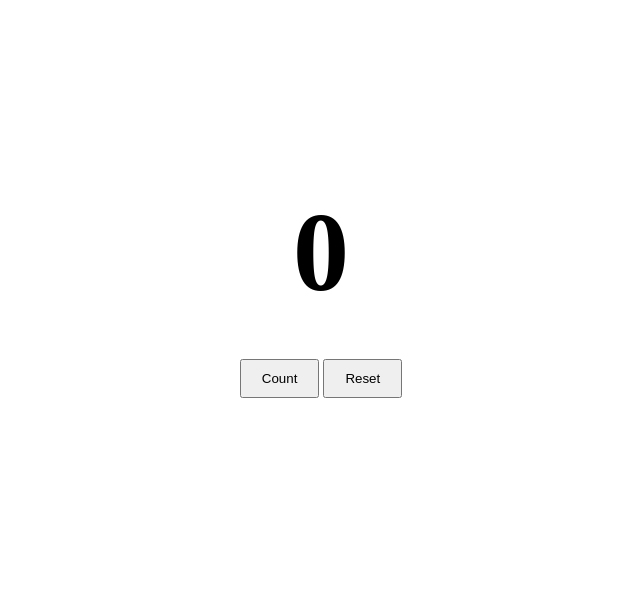
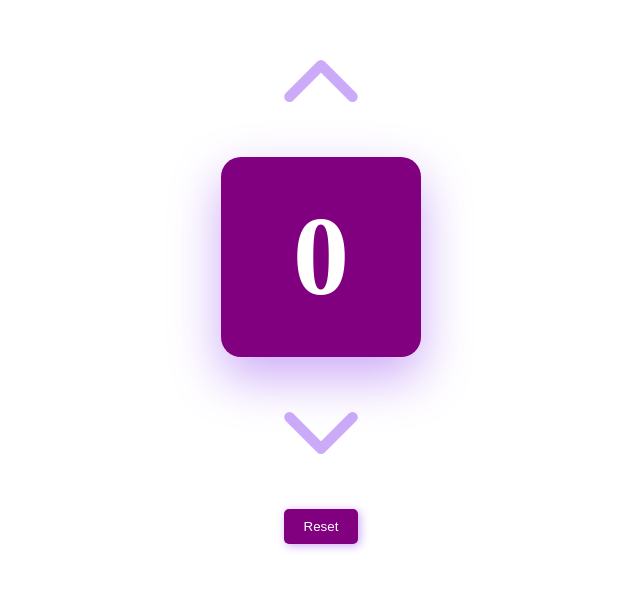
Before and after one commit to TheGoodSpirit/System-JS, a plain HTML site: page Projects/Counter/index.html in a window 1280 px wide. Shown: the part 116-706 px from the top of the page, without its empty margins (319-959 px from the left). Drawn offline with nearby package versions, Linux system fonts and the light colour scheme.

Commit message:
Counter Program Completed

```diff
--- a/Projects/Counter/app.js
+++ b/Projects/Counter/app.js
@@ -1,4 +1,7 @@
 let counter = 0 ;
 let count = document.getElementById("Count");
+document.getElementById("resetBtn").style.userSelect = "none";
+count.style.userSelect = "none";
 let add = () => count.innerHTML = (counter = (counter + 1));
+let remove = () => count.innerHTML = (counter = (counter - 1));
 let reset = () => count.innerHTML = (counter = 0);
--- a/Projects/Counter/index.html
+++ b/Projects/Counter/index.html
@@ -6,13 +6,17 @@
     <meta http-equiv="X-UA-Compatible" content="ie=edge">
     <title>Counter Program</title>
     <link rel="stylesheet" href="style.css">
+    <!-- importing icons -->
+    <script type="module" src="https://unpkg.com/ionicons@7.1.0/dist/ionicons/ionicons.esm.js"></script>
+<script nomodule src="https://unpkg.com/ionicons@7.1.0/dist/ionicons/ionicons.js"></script>
 </head>
 <body>
     <section>
+        <ion-icon onclick="remove();" name="chevron-up-outline"></ion-icon>
         <h1 id="Count">0</h1>
-        <div class="btn">
-            <button onclick="add();">Count</button>
-            <button onclick="reset();">Reset</button>
+        <ion-icon onclick="add();" name="chevron-down-outline"></ion-icon>
+        <div class="reset">
+            <button id="resetBtn" onclick="reset();">Reset</button>
         </div>
     </section>
 </body>
--- a/Projects/Counter/style.css
+++ b/Projects/Counter/style.css
@@ -17,10 +17,32 @@ section {
     flex-direction: column ;
 }
 #Count {
-    margin: 20px;
+    min-width: 200px;
+    min-height: 200px;
     font-size: 7rem;
+    color: #fff;;
+    background: purple;
+    display: flex;
+    border-radius: 20px;
+    align-items: center;
+    justify-content: center;
+    box-shadow: 0px 20px 50px rgba(142, 68, 240, 0.454);
 }
-button {
-    margin: 2px 0px;
+ion-icon {
+    font-size: 7rem;
+    color: rgba(142, 68, 240, 0.454);
+}
+ion-icon:hover,
+#resetBtn:hover {
+    transform: scale(1.1);
+    cursor: pointer;
+}
+#resetBtn {
     padding: 10px 20px;
+    border: none;
+    outline: none;
+    border-radius: 5px;
+    color: #FFF;
+    background: purple;
+    box-shadow: 2px 2px 10px rgba(142, 68, 240, 0.454);
 }
```
